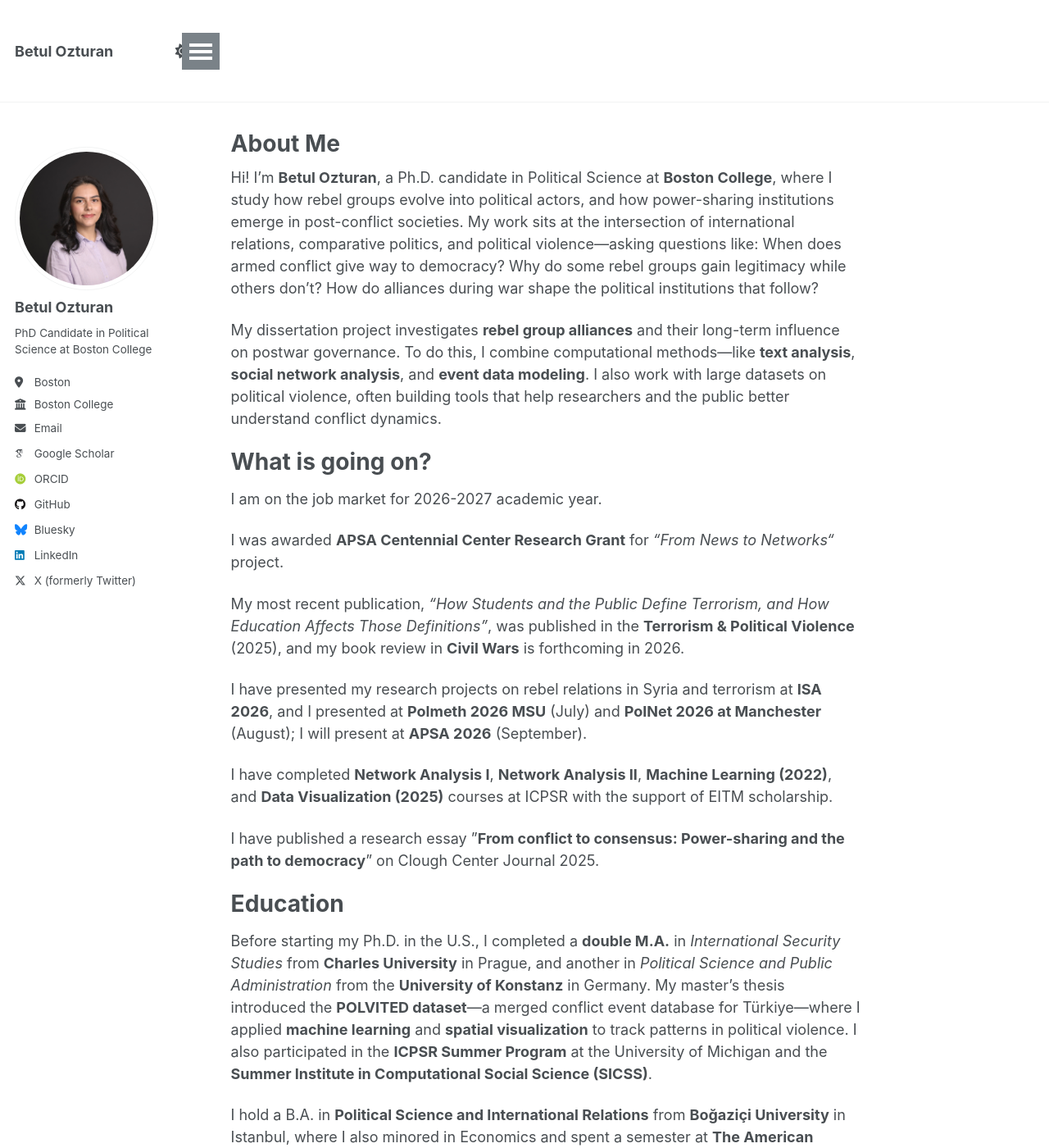
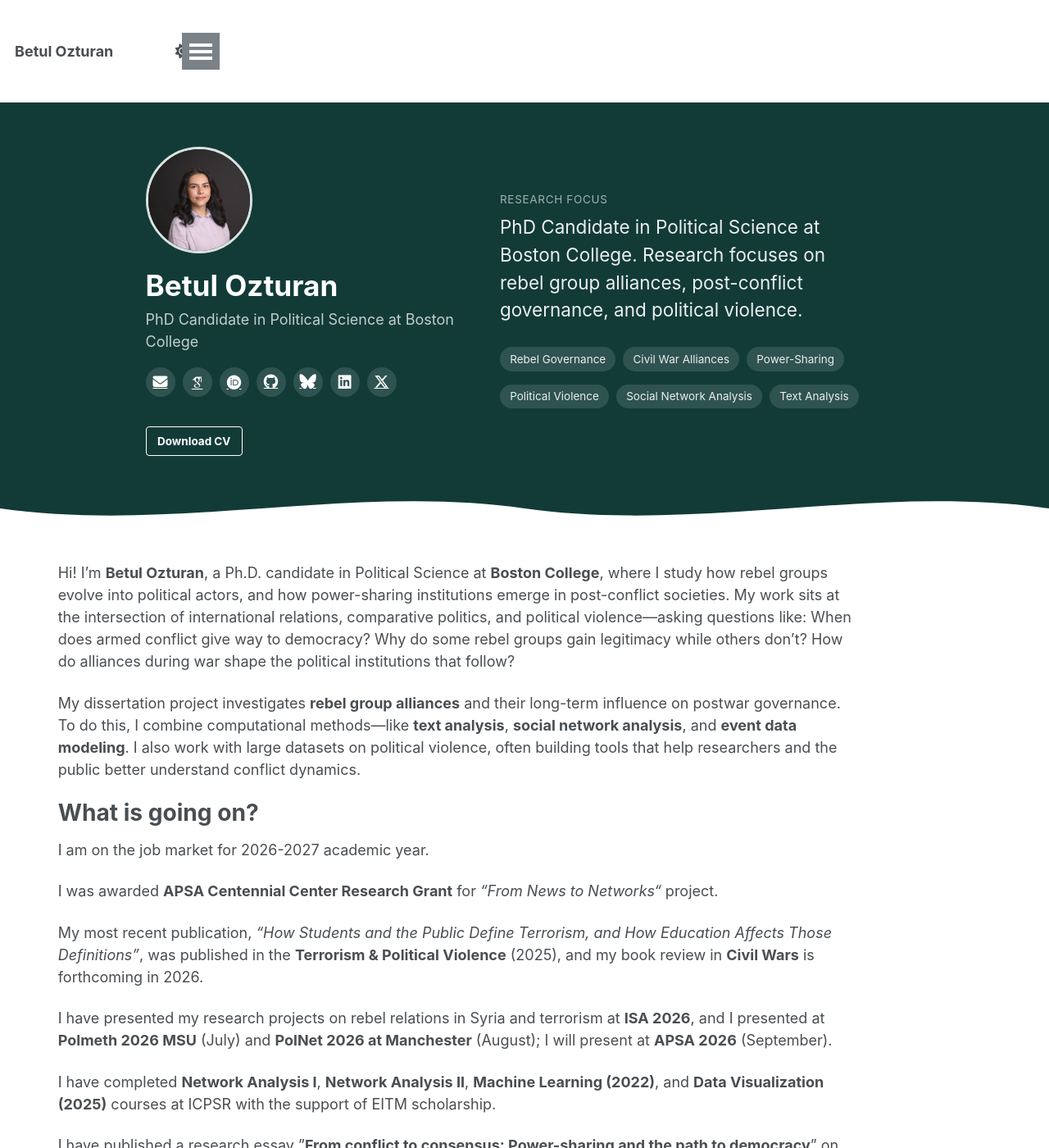
Before and after one commit to betulozturan/betulozturan.github.io, a Jekyll site: the page built from _pages/about.md, in a window 1280 px wide and 1400 px high. Shown: the whole window at 82% size. Built offline with Jekyll 4.4.1, drawn with Linux system fonts in a browser that asks for light colours; some web fonts are replaced.

Commit message:
Add colored hero band to About page for a more dynamic look
Replace the left-sidebar author profile on the homepage with a
full-width colored hero band (centered avatar, name, social icons,
CV download, research interest tags), styled after academic-CV sites
like Hugo Blox. Adds a page.hero_profile flag and a matching
page--full layout override so the page content spans full width
without the reserved sidebar column.

```diff
--- /dev/null
+++ b/_includes/hero-profile.html
@@ -0,0 +1,60 @@
+{% include base_path %}
+
+<div class="hero-profile">
+  <div class="wrapper hero-profile__inner">
+    <div class="hero-profile__identity">
+      {% if site.author.avatar %}
+        <img
+          src="{% if site.author.avatar contains '://' %}{{ site.author.avatar }}{% else %}{{ site.author.avatar | prepend: '/images/' | prepend: base_path }}{% endif %}"
+          alt="{{ site.author.name }}"
+          class="hero-profile__avatar">
+      {% endif %}
+
+      <h1 class="hero-profile__name">{{ site.author.name }}</h1>
+      {% if site.author.bio %}<p class="hero-profile__title">{{ site.author.bio }}</p>{% endif %}
+
+      <ul class="hero-profile__socials">
+        {% if site.author.email %}
+          <li><a href="mailto:{{ site.author.email }}" aria-label="Email"><i class="fas fa-fw fa-envelope" aria-hidden="true"></i></a></li>
+        {% endif %}
+        {% if site.author.googlescholar %}
+          <li><a href="{{ site.author.googlescholar }}" aria-label="Google Scholar"><i class="ai ai-google-scholar" aria-hidden="true"></i></a></li>
+        {% endif %}
+        {% if site.author.orcid %}
+          <li><a href="{{ site.author.orcid }}" aria-label="ORCID"><i class="ai ai-orcid" aria-hidden="true"></i></a></li>
+        {% endif %}
+        {% if site.author.github %}
+          <li><a href="https://github.com/{{ site.author.github }}" aria-label="GitHub"><i class="fab fa-fw fa-github" aria-hidden="true"></i></a></li>
+        {% endif %}
+        {% if site.author.bluesky %}
+          <li><a href="https://bsky.app/profile/{{ site.author.bluesky }}" aria-label="Bluesky"><i class="fab fa-fw fa-bluesky" aria-hidden="true"></i></a></li>
+        {% endif %}
+        {% if site.author.linkedin %}
+          <li><a href="https://www.linkedin.com/in/{{ site.author.linkedin }}" aria-label="LinkedIn"><i class="fab fa-fw fa-linkedin" aria-hidden="true"></i></a></li>
+        {% endif %}
+        {% if site.author.twitter %}
+          <li><a href="https://twitter.com/{{ site.author.twitter }}" aria-label="X (formerly Twitter)"><i class="fab fa-fw fa-x-twitter" aria-hidden="true"></i></a></li>
+        {% endif %}
+      </ul>
+
+      <a href="{{ base_path }}/files/Betul_Ozturan.pdf" class="btn btn--light-outline hero-profile__cv-btn" target="_blank" rel="noopener">Download CV</a>
+    </div>
+
+    <div class="hero-profile__about">
+      {% if site.description %}
+        <p class="hero-profile__eyebrow">Research focus</p>
+        <p class="hero-profile__tagline">{{ site.description }}</p>
+      {% endif %}
+
+      {% if page.interests %}
+        <ul class="hero-profile__tags">
+          {% for interest in page.interests %}<li>{{ interest }}</li>{% endfor %}
+        </ul>
+      {% endif %}
+    </div>
+  </div>
+
+  <svg class="hero-profile__wave" viewBox="0 0 1440 80" preserveAspectRatio="none" aria-hidden="true">
+    <path d="M0,40 C240,80 480,0 720,40 C960,80 1200,0 1440,40 L1440,80 L0,80 Z"></path>
+  </svg>
+</div>
--- a/_layouts/single.html
+++ b/_layouts/single.html
@@ -6,6 +6,8 @@ layout: default
 
 {% if page.header.overlay_color or page.header.overlay_image or page.header.image %}
   {% include page__hero.html %}
+{% elsif page.hero_profile %}
+  {% include hero-profile.html %}
 {% endif %}
 
 {% if page.url != "/" and site.breadcrumbs %}
@@ -17,14 +19,14 @@ layout: default
 <div id="main" role="main">
   {% include sidebar.html %}
 
-  <article class="page" itemscope itemtype="http://schema.org/CreativeWork">
+  <article class="page{% if page.hero_profile %} page--full{% endif %}" itemscope itemtype="http://schema.org/CreativeWork">
     {% if page.title %}<meta itemprop="headline" content="{{ page.title | markdownify | strip_html | strip_newlines | escape_once }}">{% endif %}
     {% if page.excerpt %}<meta itemprop="description" content="{{ page.excerpt | markdownify | strip_html | strip_newlines | escape_once }}">{% endif %}
     {% if page.date %}<meta itemprop="datePublished" content="{{ page.date | date: "%B %d, %Y" }}">{% endif %}
     {% if page.modified %}<meta itemprop="dateModified" content="{{ page.modified | date: "%B %d, %Y" }}">{% endif %}
 
     <div class="page__inner-wrap">
-      {% unless page.header.overlay_color or page.header.overlay_image %}
+      {% unless page.header.overlay_color or page.header.overlay_image or page.hero_profile %}
         <header>
           {% if page.title %}<h1 class="page__title" itemprop="headline">{{ page.title | markdownify | remove: "<p>" | remove: "</p>" }}</h1>{% endif %}
           {% if page.read_time %}
--- a/_pages/about.md
+++ b/_pages/about.md
@@ -1,7 +1,15 @@
 ---
 permalink: /
 title: "About Me"
-author_profile: true
+author_profile: false
+hero_profile: true
+interests:
+  - Rebel Governance
+  - Civil War Alliances
+  - Power-Sharing
+  - Political Violence
+  - Social Network Analysis
+  - Text Analysis
 redirect_from:
   - /about/
   - /about.html
--- a/_sass/custom.scss
+++ b/_sass/custom.scss
@@ -1,6 +1,143 @@
 /* ==========================================================================
    CUSTOM OVERRIDES
    ========================================================================== */
+
+/*
+   Hero profile band (About page)
+   ========================================================================== */
+
+.page--full {
+  @include breakpoint($large) {
+    width: 100%;
+    float: none;
+    margin-left: 0;
+    margin-right: 0;
+  }
+}
+
+.hero-profile {
+  position: relative;
+  background-color: #123b38;
+  padding: 3em 1em 5em;
+  margin-bottom: 1em;
+  overflow: hidden;
+}
+
+.hero-profile__inner {
+  display: flex;
+  flex-wrap: wrap;
+  gap: 2.5em;
+  align-items: center;
+}
+
+.hero-profile__identity {
+  flex: 1 1 260px;
+  text-align: center;
+
+  @include breakpoint($medium) {
+    text-align: left;
+  }
+}
+
+.hero-profile__avatar {
+  width: 130px;
+  height: 130px;
+  object-fit: cover;
+  border-radius: 50%;
+  border: 3px solid rgba(255, 255, 255, 0.85);
+  margin-bottom: 1em;
+}
+
+.hero-profile__name {
+  color: #fff;
+  font-family: $sans-serif-narrow;
+  font-size: $type-size-2;
+  margin: 0 0 0.2em;
+}
+
+.hero-profile__title {
+  color: rgba(255, 255, 255, 0.75);
+  font-size: $type-size-5;
+  margin: 0 0 1em;
+}
+
+.hero-profile__socials {
+  display: flex;
+  justify-content: center;
+  flex-wrap: wrap;
+  gap: 0.5em;
+  margin: 0 0 1.5em;
+  padding: 0;
+  list-style: none;
+
+  @include breakpoint($medium) {
+    justify-content: flex-start;
+  }
+
+  a {
+    display: flex;
+    align-items: center;
+    justify-content: center;
+    width: 36px;
+    height: 36px;
+    border-radius: 50%;
+    background: rgba(255, 255, 255, 0.12);
+    color: #fff;
+
+    &:hover {
+      background: rgba(255, 255, 255, 0.24);
+    }
+  }
+}
+
+.hero-profile__about {
+  flex: 1 1 320px;
+}
+
+.hero-profile__eyebrow {
+  color: rgba(255, 255, 255, 0.6);
+  font-family: $sans-serif-narrow;
+  font-size: $type-size-6;
+  letter-spacing: 0.05em;
+  text-transform: uppercase;
+  margin: 0 0 0.5em;
+}
+
+.hero-profile__tagline {
+  color: rgba(255, 255, 255, 0.92);
+  font-size: $type-size-4;
+  line-height: 1.5;
+  margin: 0 0 1.25em;
+}
+
+.hero-profile__tags {
+  display: flex;
+  flex-wrap: wrap;
+  gap: 0.5em;
+  margin: 0;
+  padding: 0;
+  list-style: none;
+
+  li {
+    color: rgba(255, 255, 255, 0.9);
+    font-size: $type-size-6;
+    padding: 0.35em 0.9em;
+    border-radius: 999px;
+    background: rgba(255, 255, 255, 0.12);
+  }
+}
+
+.hero-profile__wave {
+  position: absolute;
+  bottom: -1px;
+  left: 0;
+  width: 100%;
+  height: 60px;
+
+  path {
+    fill: var(--global-bg-color);
+  }
+}
 
 .cv-embed {
   margin: 1.5em 0;
```
